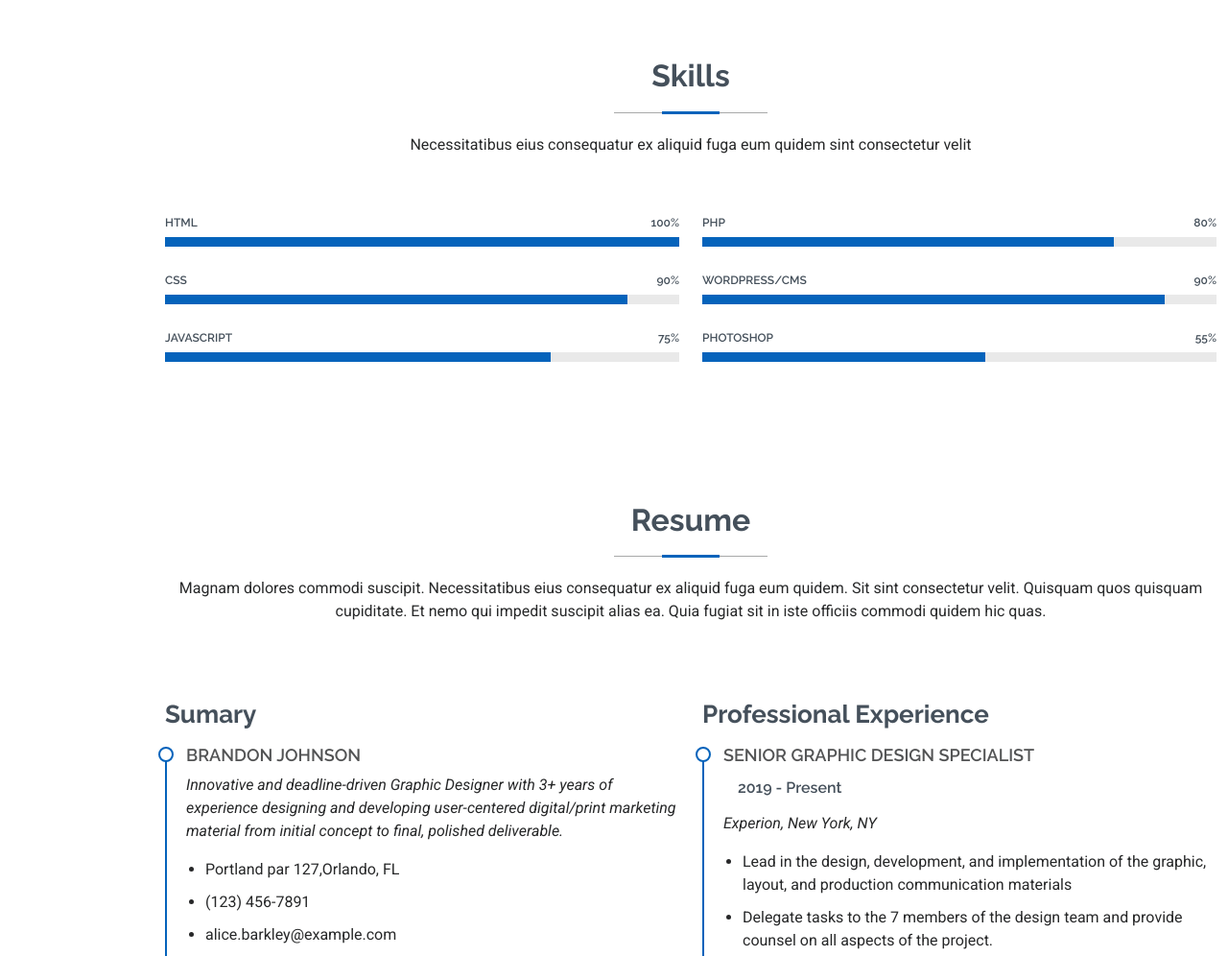
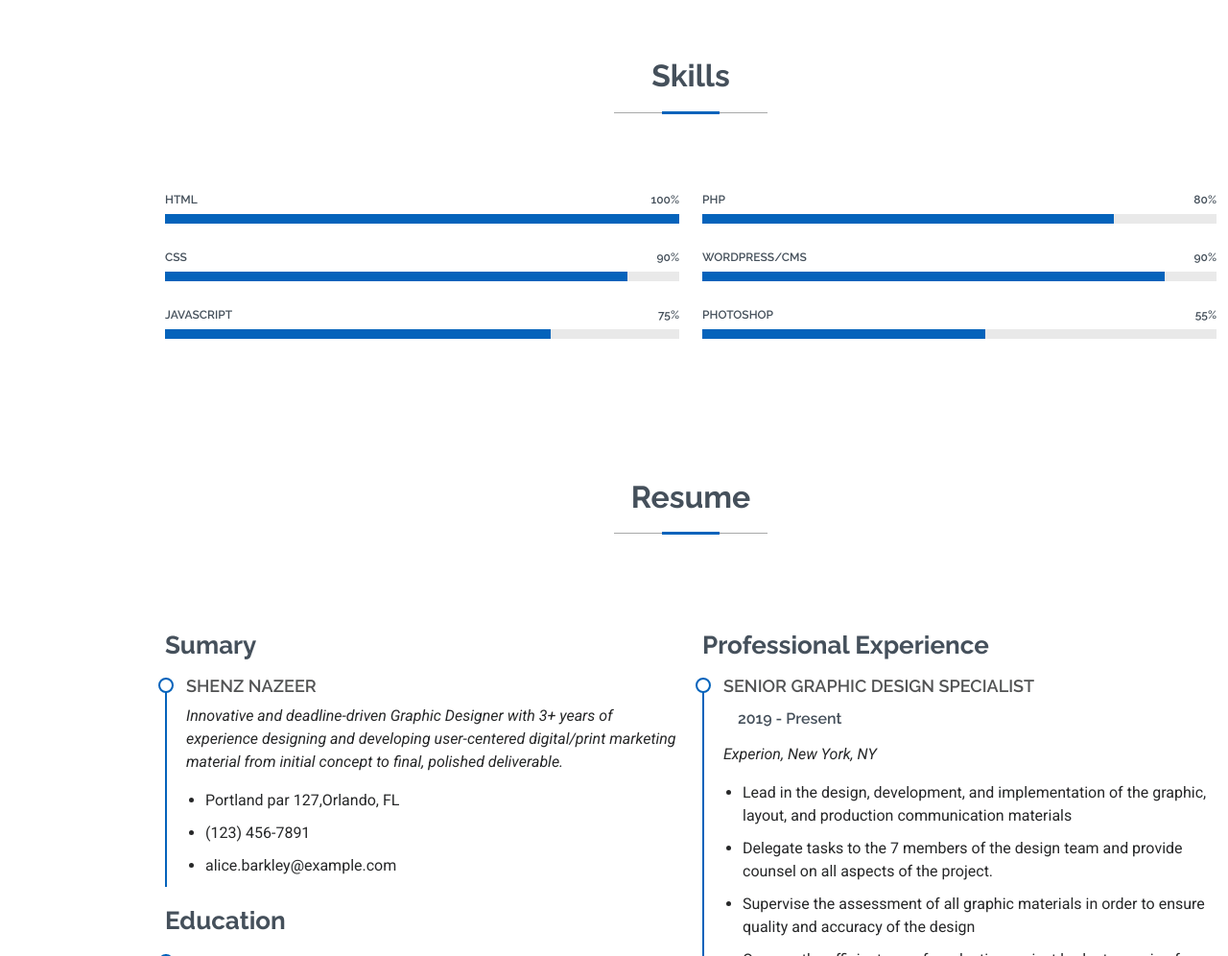
Before and after one commit to ShenzTerra/MyResume-1.0.0, a plain HTML site: page index.html in a window 1280 px wide. Shown: the part 1620-2616 px from the top of the page at 96% size. Drawn offline with Linux system fonts and the light colour scheme.

Commit message:
Update Skills and Resume sections
Removed unnecessary paragraphs from the Skills and Resume sections, and updated the name from Brandon Johnson to Shenz Nazeer.

```diff
--- a/index.html
+++ b/index.html
@@ -171,7 +171,6 @@
       <!-- Section Title -->
       <div class="container section-title" data-aos="fade-up">
         <h2>Skills</h2>
-        <p>Necessitatibus eius consequatur ex aliquid fuga eum quidem sint consectetur velit</p>
       </div><!-- End Section Title -->
 
       <div class="container" data-aos="fade-up" data-aos-delay="100">
@@ -240,8 +239,7 @@
       <!-- Section Title -->
       <div class="container section-title" data-aos="fade-up">
         <h2>Resume</h2>
-        <p>Magnam dolores commodi suscipit. Necessitatibus eius consequatur ex aliquid fuga eum quidem. Sit sint consectetur velit. Quisquam quos quisquam cupiditate. Et nemo qui impedit suscipit alias ea. Quia fugiat sit in iste officiis commodi quidem hic quas.</p>
-      </div><!-- End Section Title -->
+        </div><!-- End Section Title -->
 
       <div class="container">
 
@@ -251,7 +249,7 @@
             <h3 class="resume-title">Sumary</h3>
 
             <div class="resume-item pb-0">
-              <h4>Brandon Johnson</h4>
+              <h4>Shenz Nazeer</h4>
               <p><em>Innovative and deadline-driven Graphic Designer with 3+ years of experience designing and developing user-centered digital/print marketing material from initial concept to final, polished deliverable.</em></p>
               <ul>
                 <li>Portland par 127,Orlando, FL</li>
```
